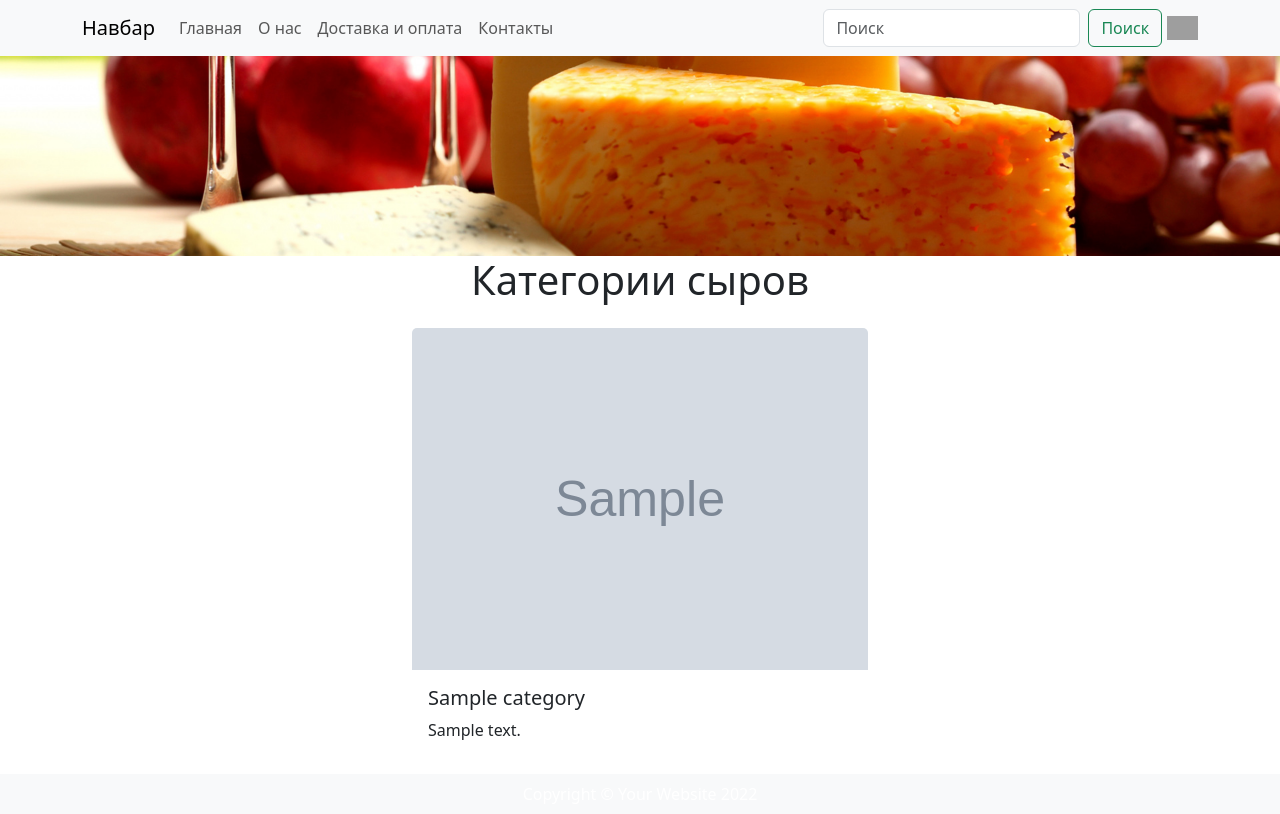
After one commit to ZigulatNatria/cheese_shop, a Django app: page / in a window 1280 px wide. The commit adds this page. Run offline with Django 4.2, Linux system fonts and the light colour scheme; tables that the repository leaves empty hold one stand-in row (values such as "Sample post"); grey boxes marked "Sample" are stand-in pictures; grey boxes are pictures that could not be loaded.

Commit message:
Убрано лишьнее слово в основном пути, первая страница тепрь это страница с категориями

```diff
--- a/shop/shop/urls.py
+++ b/shop/shop/urls.py
@@ -24,7 +24,7 @@ urlpatterns = [
     path('cart/', include('cart.urls', namespace='cart')),
     path('orders/', include('orders.urls', namespace='orders')),
     path('captcha/', include('captcha.urls')),   # для капчи
-    path('cheese/', include('showcase.urls')),
+    path('', include('showcase.urls')),
     path('sign/', include('sign.urls')),
     path('auth/', include('protect.urls')),
 ] #+static(settings.MEDIA_URL, document_root=settings.MEDIA_ROOT) # без этой настройки не будет отображения картинки
--- a/shop/showcase/urls.py
+++ b/shop/showcase/urls.py
@@ -6,8 +6,8 @@ from .views import ProductListlView, ProductDetailView, CategoryListlView, \
 urlpatterns = [
     path('products', ProductListlView.as_view(), name='products'),
     path('<int:pk>', ProductDetailView.as_view(), name='product_detail'),
-    path('', CategoryListlView.as_view(), name='categorys'),
-    path('<int:category_id>/', by_category, name='by_category'),
+    path('', CategoryListlView.as_view(), name='categories'),
+    path('products/<int:category_id>/', by_category, name='by_category'),
     path('add', ProductAddView.as_view(), name='add'),
     path('cont', contact, name='contact'),
     path('search/', search, name='search'),
--- a/shop/showcase/views.py
+++ b/shop/showcase/views.py
@@ -51,8 +51,8 @@ class ProductDetailView(DetailView):
 
 class CategoryListlView(ListView):
     model = Category
-    context_object_name = 'categorys'
-    template_name = 'base.html'
+    context_object_name = 'categories'
+    template_name = 'categories.html'
     queryset = Category.objects.all()
 
 
@@ -61,7 +61,8 @@ def by_category(request, category_id):
     productCategory = Category.objects.all()
     current_category = Category.objects.get(pk=category_id)
     context = {'products': products, 'productCategory': productCategory, 'current_category': current_category}
-    return render (request, 'by_category.html', context)
+    # return render (request, 'by_category.html', context)
+    return render (request, 'products.html', context)
 
 
 class ProductAddView(CreateView):
--- a/shop/templates/base.html
+++ b/shop/templates/base.html
@@ -17,7 +17,7 @@
             <div class="collapse navbar-collapse" id="navbarSupportedContent">
               <ul class="navbar-nav me-auto mb-2 mb-lg-0">
                 <li class="nav-item">
-                  <a class="nav-link" aria-current="page" href="{% url 'products' %}">Главная</a>
+                  <a class="nav-link" aria-current="page" href="{% url 'categories' %}">Главная</a>
                 </li>
                 <li class="nav-item">
                   <a class="nav-link" href="#">О нас</a>
--- /dev/null
+++ b/shop/templates/categories.html
@@ -0,0 +1,24 @@
+<!DOCTYPE html>
+<html lang="en" xmlns="http://www.w3.org/1999/html">
+{% extends 'base.html' %}
+    <body>
+        {% block content %}
+            <h1 class="text-center">Категории сыров</h1>
+            <div class="container">
+                <div class="row" style="justify-content: center;">
+                    {% for category in categories %}
+                        <div class="card" style="width: 30rem; margin: 1rem; border: none;">
+                            <a href="{% url 'by_category' category.id %}">
+                                <img src="{{MEDIA_URL}}{{category.image.url}}" class="card-img-top" alt="...">
+                            </a>
+                            <div class="card-body">
+                               <h5 class="card-title">{{ category.name }}</h5>
+                               <p class="card-text">{{ category.text }}</p>
+                            </div>
+                        </div>
+                    {% endfor %}
+                </div>
+            </div>
+        {% endblock content %}
+    </body>
+</html>
```
